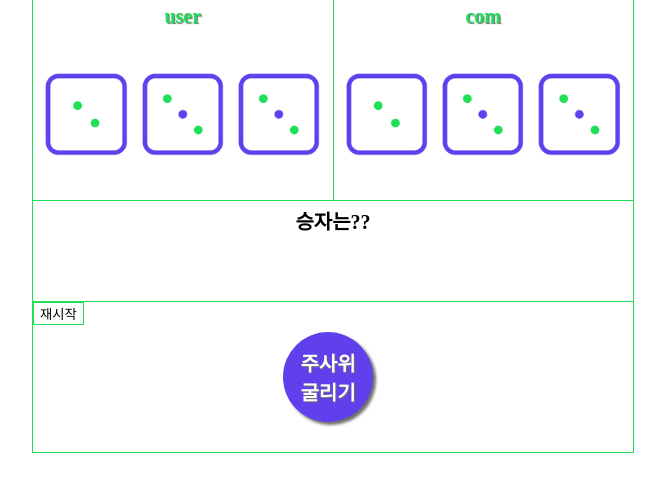
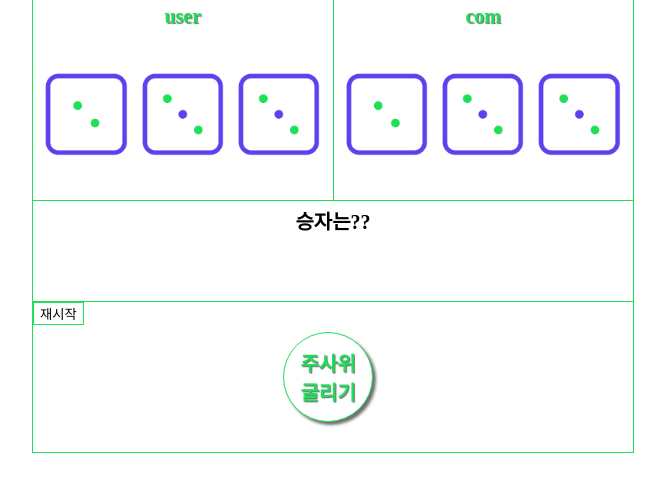
Before and after one commit to Korigin99/DW_501vOrigin, a PHP site: the page made by html/AM_class/homework/0916_game/주사위.html in a window 1280 px wide, while the restyled element is pressed. Shown: the part 151-643 px from the top of the page, without its empty margins (307-972 px from the left). Run offline with PHP 8.4, Linux system fonts and the light colour scheme.

Commit message:
주사위 css 수정

```diff
--- a/html/AM_class/homework/0916_game/주사위.css
+++ b/html/AM_class/homework/0916_game/주사위.css
@@ -98,7 +98,7 @@ img{
     transform: translate(-50%,-50%);
 }
 
-button:active{
+#start:active{
     border: 1px solid #1EDF57;
     color: #1EDF57;
     background: white;
```
